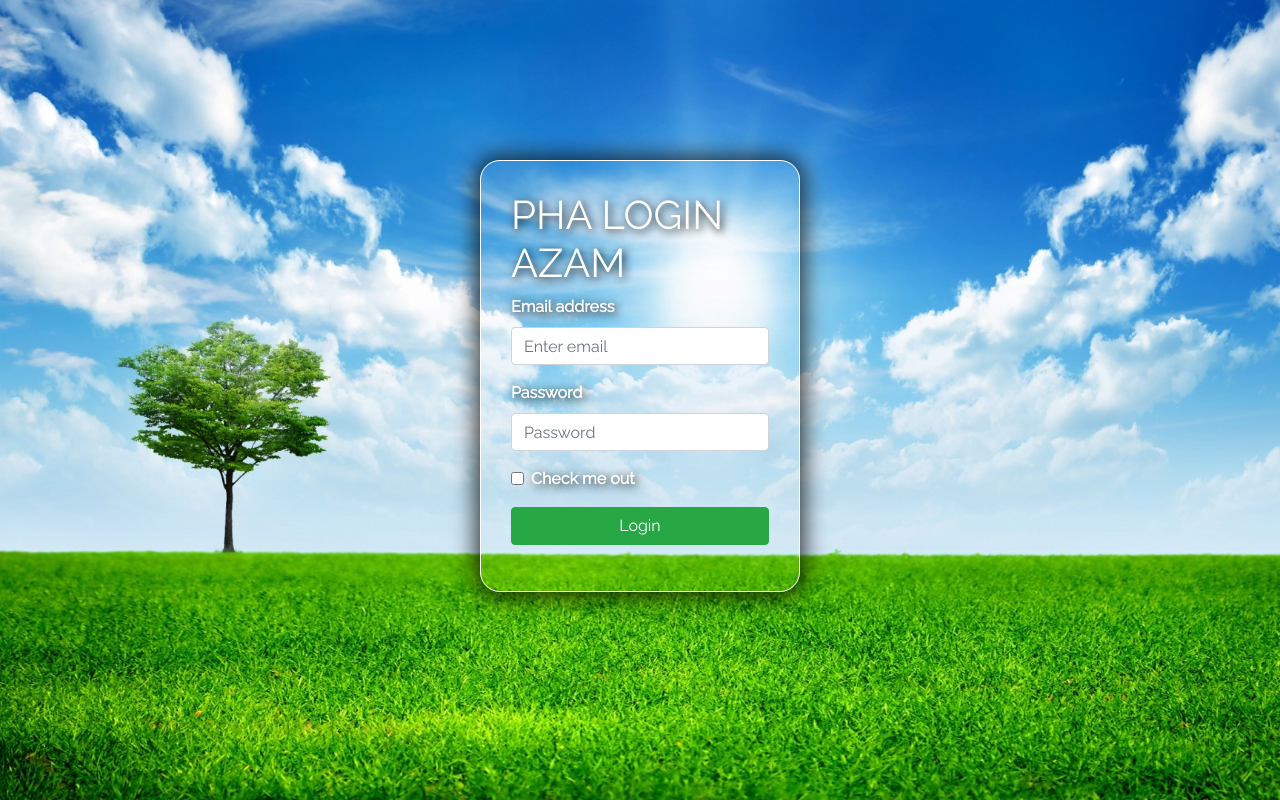
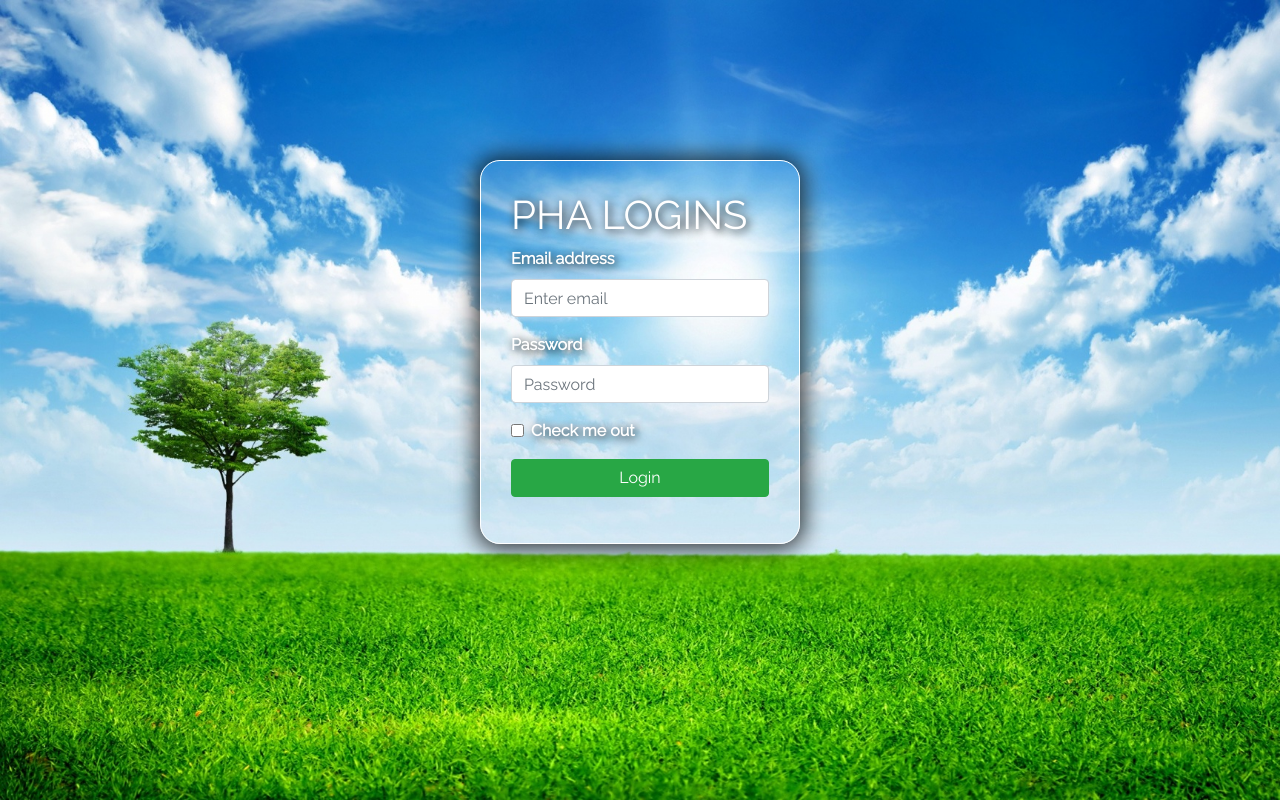
Before and after one commit to AZAMIQBAL/pha, a plain HTML site: page index.html in a window 1280 px wide. Drawn offline with nearby package versions, Linux system fonts and the light colour scheme.

Commit message:
Update index.html

```diff
--- a/index.html
+++ b/index.html
@@ -24,7 +24,7 @@ TIME
     <div class="row justify-content-center">
       <div class="col-md-3 col-sm-6 col-xs-12 row-container">
         <form>
-          <h1>PHA LOGIN AZAM </h1>
+          <h1>PHA LOGINS </h1>
           <div class="form-group">
             <label for="email">Email address</label>
             <input type="email" class="form-control" id="email" placeholder="Enter email">
```
